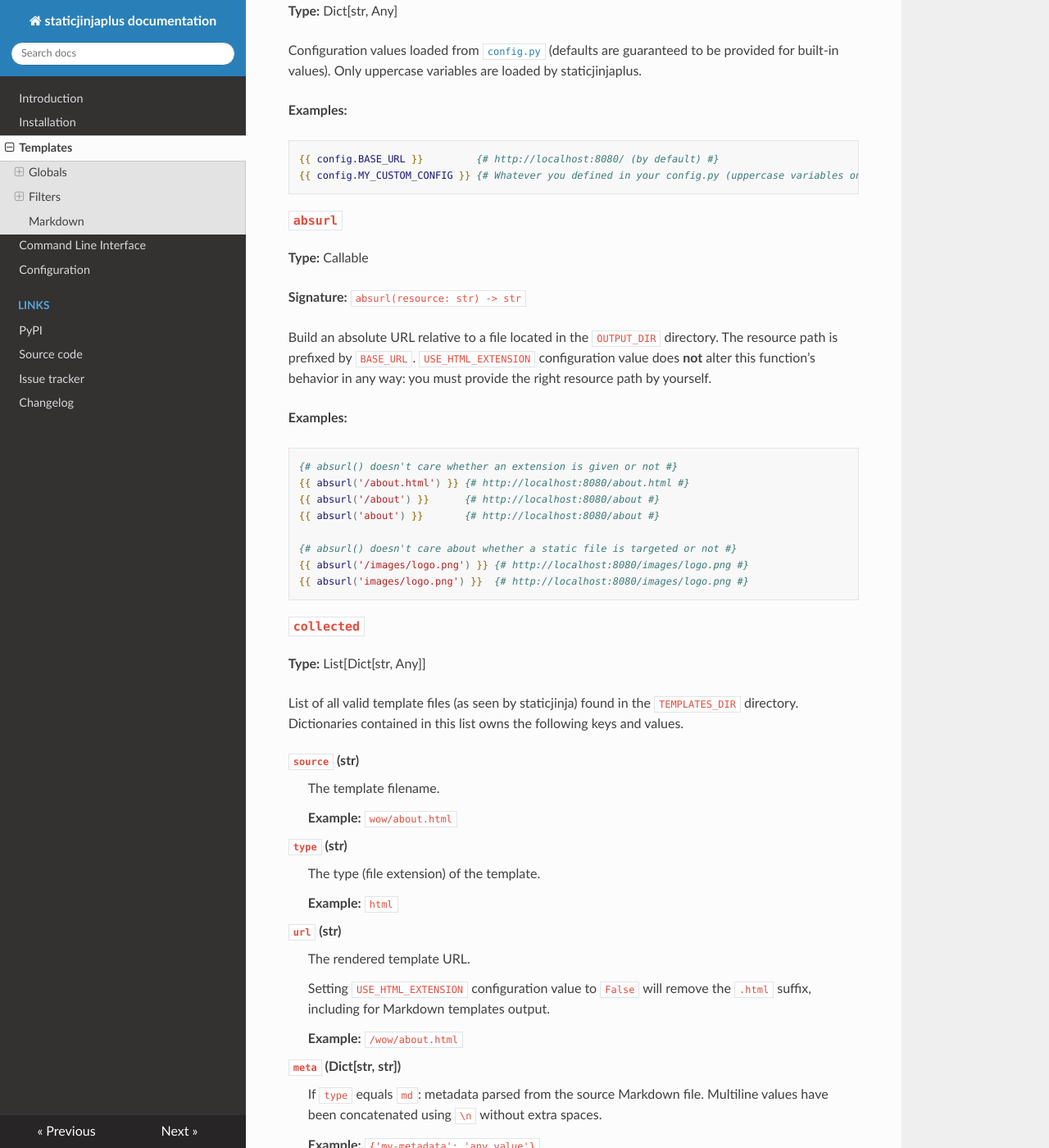
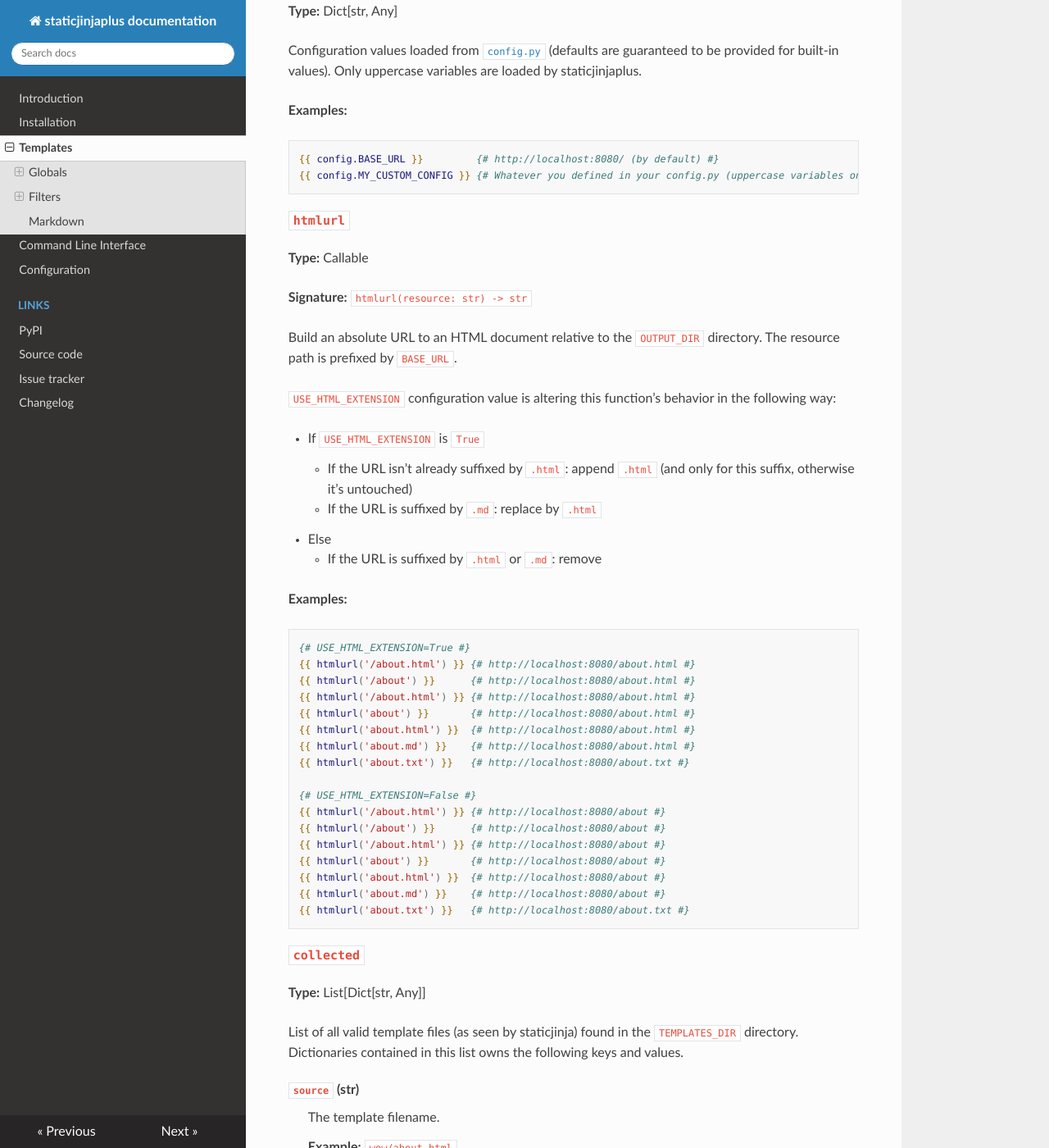
Before and after one commit to EpocDotFr/staticjinjaplus, an MkDocs documentation site: the page built from docs/templates.md, in a window 1280 px wide and 1400 px high, scrolled down 764 px. Shown: the whole window at 82% size. Built offline with MkDocs 1.6.1, drawn with Linux system fonts in a browser that asks for light colours.

Commit message:
Begin absurl changes

````diff
--- a/docs/templates.md
+++ b/docs/templates.md
@@ -33,27 +33,43 @@
 {{ config.MY_CUSTOM_CONFIG }} {# Whatever you defined in your config.py (uppercase variables only) #}
 ```
 
-### `absurl`
+### `htmlurl`
 
 **Type:** Callable
 
-**Signature:** `absurl(resource: str) -> str`
+**Signature:** `htmlurl(resource: str) -> str`
 
-Build an absolute URL relative to a file located in the `OUTPUT_DIR` directory. The resource path is prefixed by
-`BASE_URL`. `USE_HTML_EXTENSION` configuration value does **not** alter this function's behavior in any way: you must
-provide the right resource path by yourself.
+Build an absolute URL to an HTML document relative to the `OUTPUT_DIR` directory. The resource path is prefixed by
+`BASE_URL`.
+
+`USE_HTML_EXTENSION` configuration value is altering this function's behavior in the following way:
+
+  - If `USE_HTML_EXTENSION` is `True`
+    - If the URL isn't already suffixed by `.html`: append `.html` (and only for this suffix, otherwise it's untouched)
+    - If the URL is suffixed by `.md`: replace by `.html`
+  - Else
+    - If the URL is suffixed by `.html` or `.md`: remove
 
 **Examples:**
 
 ```html+jinja
-{# absurl() doesn't care whether an extension is given or not #}
-{{ absurl('/about.html') }} {# http://localhost:8080/about.html #}
-{{ absurl('/about') }}      {# http://localhost:8080/about #}
-{{ absurl('about') }}       {# http://localhost:8080/about #}
+{# USE_HTML_EXTENSION=True #}
+{{ htmlurl('/about.html') }} {# http://localhost:8080/about.html #}
+{{ htmlurl('/about') }}      {# http://localhost:8080/about.html #}
+{{ htmlurl('/about.html') }} {# http://localhost:8080/about.html #}
+{{ htmlurl('about') }}       {# http://localhost:8080/about.html #}
+{{ htmlurl('about.html') }}  {# http://localhost:8080/about.html #}
+{{ htmlurl('about.md') }}    {# http://localhost:8080/about.html #}
+{{ htmlurl('about.txt') }}   {# http://localhost:8080/about.txt #}
 
-{# absurl() doesn't care about whether a static file is targeted or not #}
-{{ absurl('/images/logo.png') }} {# http://localhost:8080/images/logo.png #}
-{{ absurl('images/logo.png') }}  {# http://localhost:8080/images/logo.png #}
+{# USE_HTML_EXTENSION=False #}
+{{ htmlurl('/about.html') }} {# http://localhost:8080/about #}
+{{ htmlurl('/about') }}      {# http://localhost:8080/about #}
+{{ htmlurl('/about.html') }} {# http://localhost:8080/about #}
+{{ htmlurl('about') }}       {# http://localhost:8080/about #}
+{{ htmlurl('about.html') }}  {# http://localhost:8080/about #}
+{{ htmlurl('about.md') }}    {# http://localhost:8080/about #}
+{{ htmlurl('about.txt') }}   {# http://localhost:8080/about.txt #}
 ```
 
 ### `collected`
````
Also changed, not shown: docs/configuration.md (+1 -1 lines), 2 other files.
